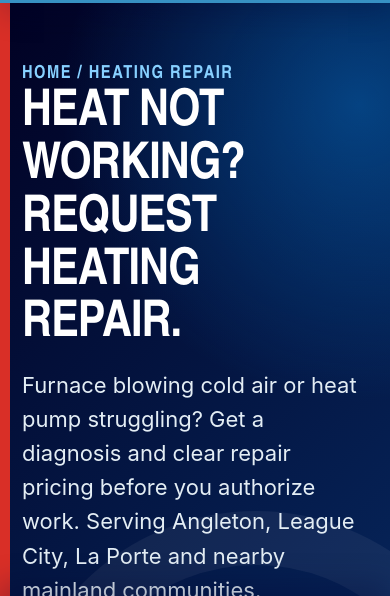
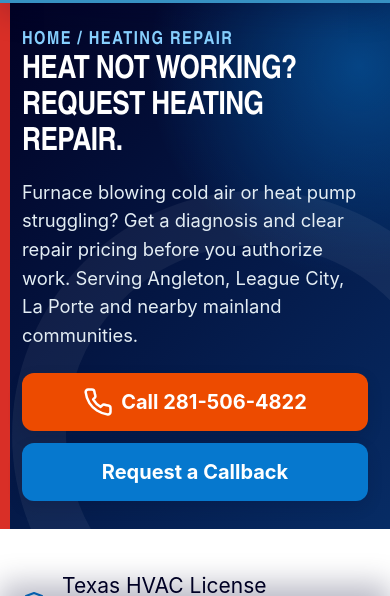
Before and after one commit to rivastrategies/blast-mechanical-concept, a plain HTML site: page heating-repair/index.html in a window 390 px wide. Shown: the part 173-769 px from the top of the page. Drawn offline with Linux system fonts and the light colour scheme.

Commit message:
Keep heating repair actions visible on mobile

```diff
--- a/css/heating-leads.css
+++ b/css/heating-leads.css
@@ -7,3 +7,11 @@
   .heating-lead-hero { padding-top:24px !important; padding-bottom:28px !important; }
   .heating-lead-actions .btn { width:100%; justify-content:center; min-height:48px; }
 }
+/* Keep the repair page's established dark hero without hiding its actions below the fold. */
+body.service-page > section.heating-lead-hero { padding:32px 0 !important; }
+body.service-page > section.heating-lead-hero h1 { font-size:clamp(2rem,4vw,2.65rem); line-height:1.12; }
+body.service-page > section.heating-lead-hero > .wrap > p.heating-lead-intro { font-size:1.15rem !important; line-height:1.55; }
+body.service-page > section.heating-lead-hero .btn { min-height:56px; font-size:20px; }
+@media(max-width:600px) {
+  body.service-page > section.heating-lead-hero { padding:24px 0 28px !important; }
+}
--- a/heating-repair/index.html
+++ b/heating-repair/index.html
@@ -27,7 +27,7 @@
 <link rel="stylesheet" href="../css/variables.css">
 <link rel="stylesheet" href="../css/components.css?v=28">
 <link rel="stylesheet" href="../css/homepage-v2.css?v=14">
-<link rel="stylesheet" href="../css/heating-leads.css?v=1">
+<link rel="stylesheet" href="../css/heating-leads.css?v=2">
 </head>
 <body class="blast-home interior-page service-page service-heating" data-service-line="heating-repair">
 
```
Also changed, not shown: heating-maintenance/index.html (+1 -1 lines).
